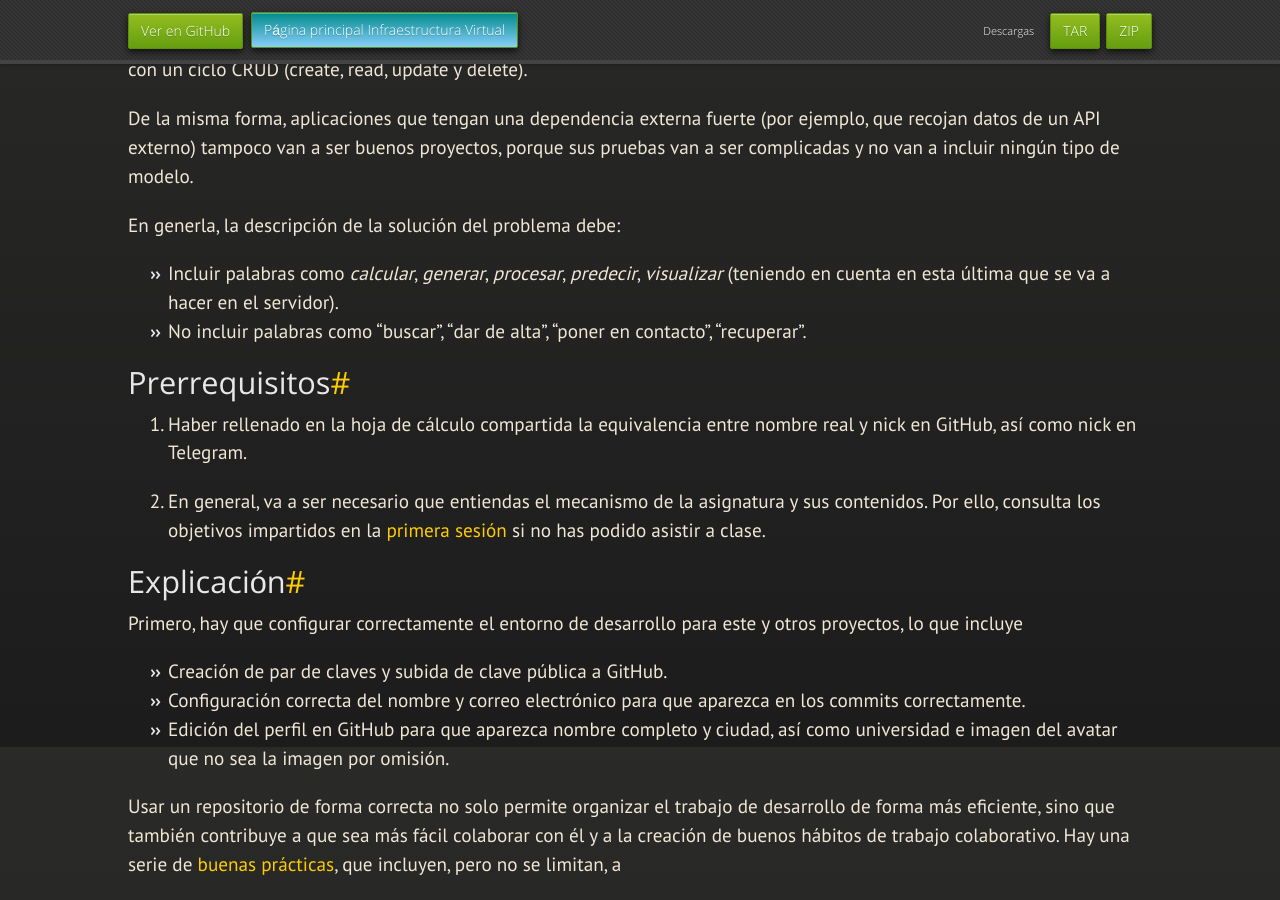
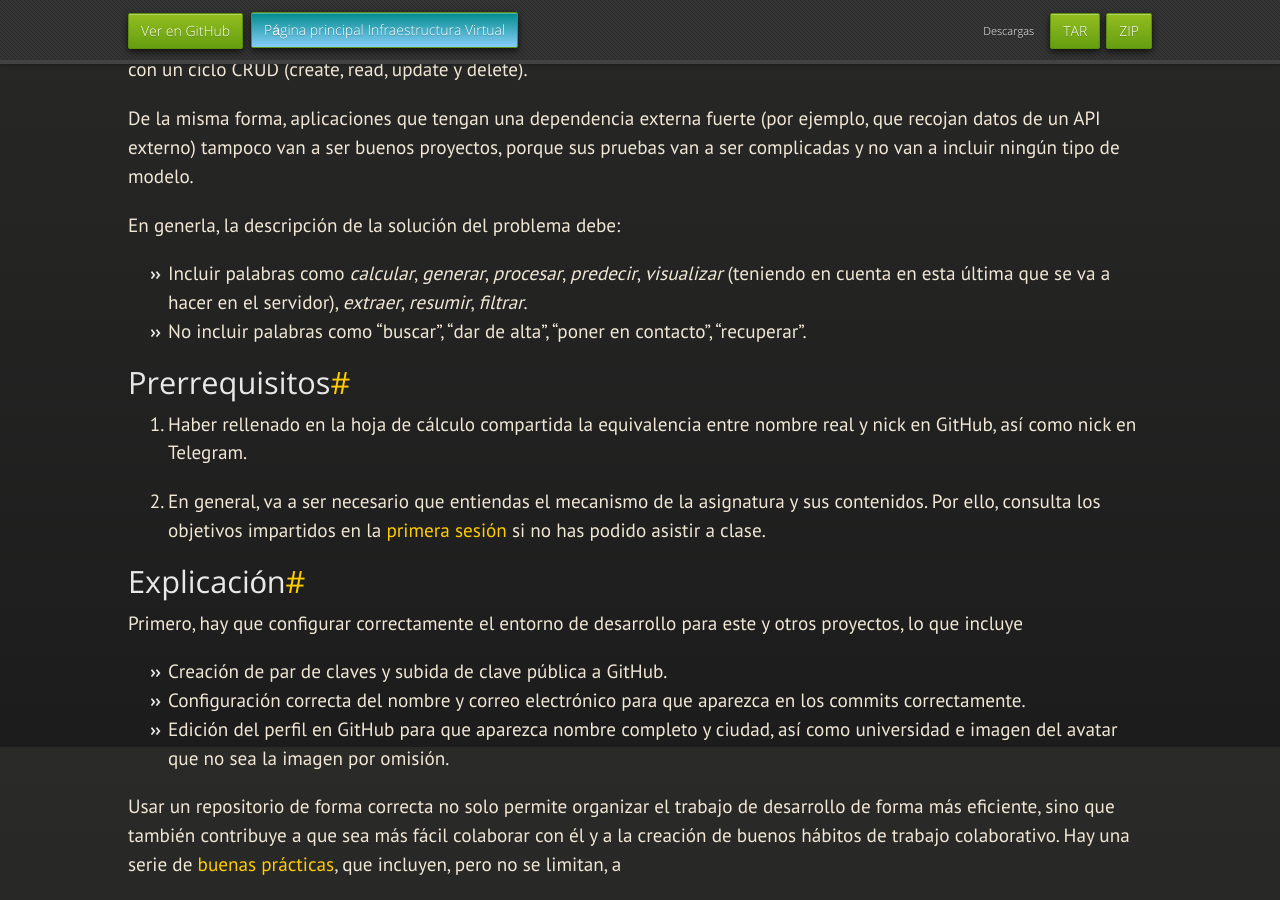
Before and after one commit to JJ/IV, a Jekyll site: the page built from documentos/proyecto/0.Repositorio.md, in a window 1280 px wide and 900 px high, scrolled down 1053 px. Built offline with Jekyll 4.4.1, drawn with Linux system fonts in a browser that asks for light colours; nearby versions of some CDN libraries; some web fonts are replaced; our own code applies the rules of GitHub Pages for plain Markdown files.

Commit message:
Sync documentos/proyecto/0.Repositorio.md de master a gh-pages

```diff
--- a/documentos/proyecto/0.Repositorio.md
+++ b/documentos/proyecto/0.Repositorio.md
@@ -64,7 +64,7 @@ En generla, la descripción de la solución del problema debe:
 
 * Incluir palabras como *calcular*, *generar*, *procesar*, *predecir*,
   *visualizar* (teniendo en cuenta en esta última que se va a hacer en el
-  servidor).
+  servidor), *extraer*, *resumir*, *filtrar*.
 * No incluir palabras como "buscar", "dar de alta", "poner en contacto",
   "recuperar".
 
```
